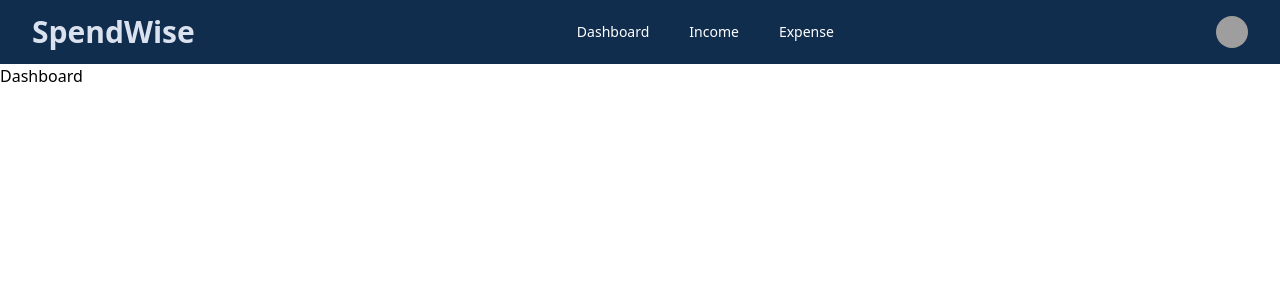
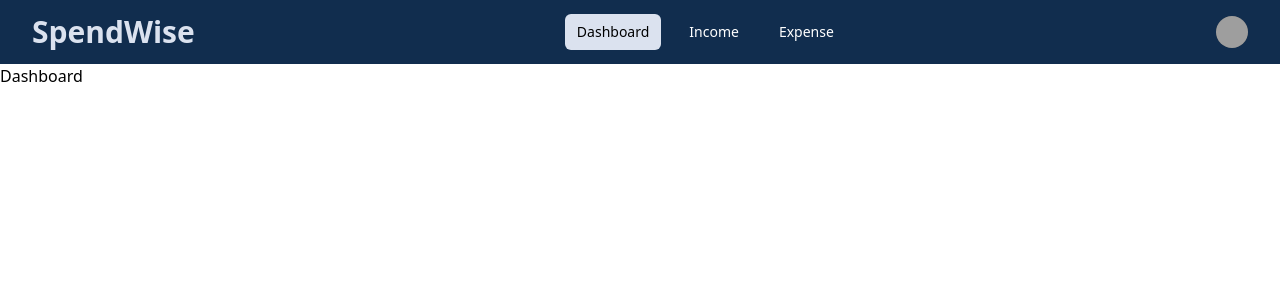
Before and after one commit to Sanskar-Karki/SpendWise, a React (Vite) app in the folder Client/: page / in a window 1280 px wide. Shown: the top 300 px of the page. Built offline with nearby package versions, Linux system fonts and the light colour scheme; grey boxes are pictures that could not be loaded.

Commit message:
delete in income and expense done

```diff
--- a/Client/src/components/Navbar.jsx
+++ b/Client/src/components/Navbar.jsx
@@ -1,9 +1,10 @@
 import { useState } from "react";
-import { Link } from "react-router-dom";
+import { Link, useLocation } from "react-router-dom";
 
 const Navbar = () => {
   const [isMenuOpen, setIsMenuOpen] = useState(false);
   const [isProfileMenuOpen, setIsProfileMenuOpen] = useState(false);
+  const location = useLocation();  // Hook to get current location
 
   const handleNavbar = () => {
     setIsMenuOpen((prev) => !prev);
@@ -13,8 +14,15 @@ const Navbar = () => {
     setIsProfileMenuOpen((prev) => !prev);
   };
 
+  // Function to check if the current path matches the link
+  const getLinkClass = (path) => {
+    return location.pathname === path
+      ? "rounded-md px-3 py-2 text-sm font-medium text-black bg-[#DBE2EF]" // Active link styles
+      : "rounded-md px-3 py-2 text-sm font-medium text-white hover:bg-[#DBE2EF] hover:text-black"; // Default link styles
+  };
+
   return (
-    <nav className=" bg-[#112D4E] z-10 w-full">
+    <nav className="bg-[#112D4E] z-10 w-full">
       <div className="mx-auto max-w-7xl px-2 sm:px-6 lg:px-8">
         <div className="relative flex h-16 items-center justify-between">
           {/* Mobile menu button - Only visible on small screens */}
@@ -73,20 +81,20 @@ const Navbar = () => {
               <div className="flex justify-center space-x-4">
                 <Link
                   to="/"
-                  className="rounded-md px-3 py-2 text-sm font-medium text-white hover:bg-[#DBE2EF] hover:text-black"
+                  className={getLinkClass("/")}
                   aria-current="page"
                 >
                   Dashboard
                 </Link>
                 <Link
-                  to='/income'
-                  className="rounded-md px-3 py-2 text-sm font-medium text-white hover:bg-[#DBE2EF] hover:text-black"
+                  to="/income"
+                  className={getLinkClass("/income")}
                 >
                   Income
                 </Link>
                 <Link
                   to="/expense"
-                  className="rounded-md px-3 py-2 text-sm font-medium text-white hover:bg-[#DBE2EF] hover:text-black"
+                  className={getLinkClass("/expense")}
                 >
                   Expense
                 </Link>
```
